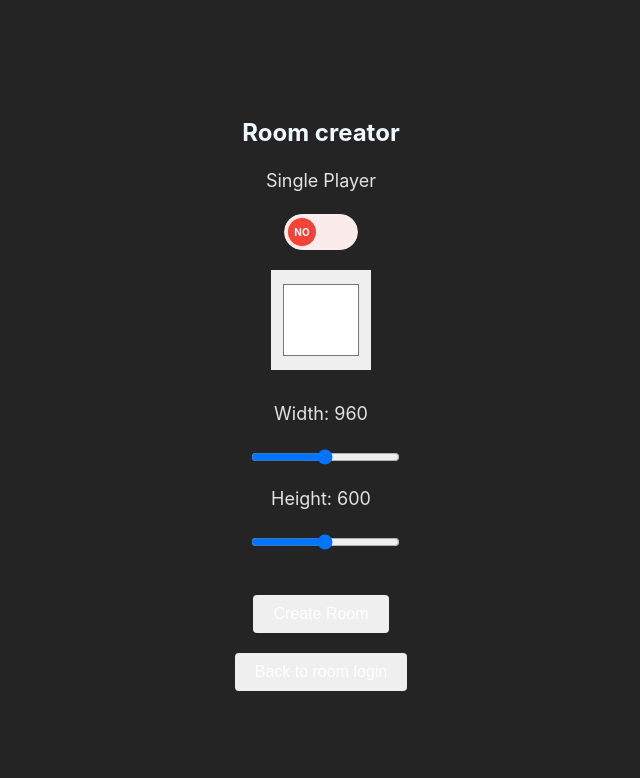
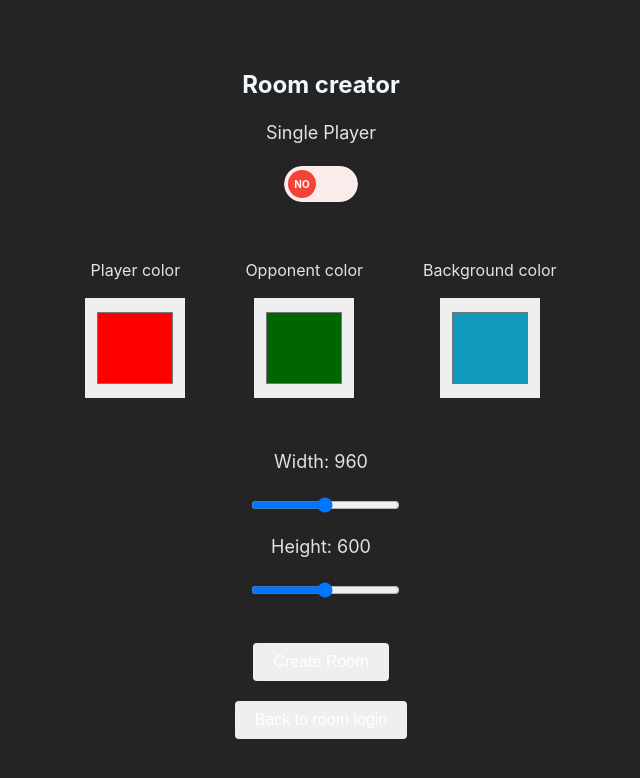
Before and after one commit to KladeRe/MultiBump, a React (Vite) app in the folder client/: page /create in a window 1280 px wide. Shown: the top 778 px of the page, without its empty margins (319-959 px from the left). Built offline with nearby package versions, Linux system fonts and the light colour scheme.

Commit message:
Create color selectors for player, opponent and background

```diff
--- a/client/src/RoomMaker.tsx
+++ b/client/src/RoomMaker.tsx
@@ -9,10 +9,24 @@ const RoomMaker = () => {
 
   const [singlePlayer, setSinglePlayer] = useState<boolean>(false);
 
-  const [selectedColor, setSelectedColor] = useState<string>('#ffffff');
+  const [playerColor, setPlayerColor] = useState<string>('#ff0000');
 
-  const handleColorChange = (event: React.ChangeEvent<HTMLInputElement>) => {
-    setSelectedColor(event.target.value);
+  const [opponentColor, setOpponentColor] = useState<string>('#006400');
+
+  const [backgroundColor, setBackgroundColor] = useState<string>('#1099bb');
+
+
+
+  const handlePlayerColorChange = (event: React.ChangeEvent<HTMLInputElement>) => {
+    setPlayerColor(event.target.value);
+  };
+
+  const handleOpponentColorChange = (event: React.ChangeEvent<HTMLInputElement>) => {
+    setOpponentColor(event.target.value);
+  };
+
+  const handleBackgroundColorChange = (event: React.ChangeEvent<HTMLInputElement>) => {
+    setBackgroundColor(event.target.value);
   };
 
   const backToLogin = () => {
@@ -59,15 +73,44 @@ const RoomMaker = () => {
           <div className="layer"></div>
         </div>
       </div>
+      <div style={{
+        display: 'flex',
+        flexDirection: 'row',
+        alignItems: 'center',
+        gap: '20px',
+        justifyContent: 'center',
+        margin: '20px 0'
+      }}>
+        <div className="color-picker">
+          <p>Player color</p>
+          <input
+            type="color"
+            value={playerColor}
+            onChange={handlePlayerColorChange}
+            className="color-input"
+          />
+        </div>
+        <div className="color-picker">
+          <p>Opponent color</p>
+          <input
+            type="color"
+            value={opponentColor}
+            onChange={handleOpponentColorChange}
+            className="color-input"
+          />
+        </div>
+        <div className="color-picker">
+          <p>Background color</p>
+          <input
+            type="color"
+            value={backgroundColor}
+            onChange={handleBackgroundColorChange}
+            className="color-input"
+          />
+        </div>
 
-      <div className="color-picker">
-        <input
-          type="color"
-          value={selectedColor}
-          onChange={handleColorChange}
-          className="color-input"
-        />
       </div>
+
 
 
       <div className="slider-container">
```
